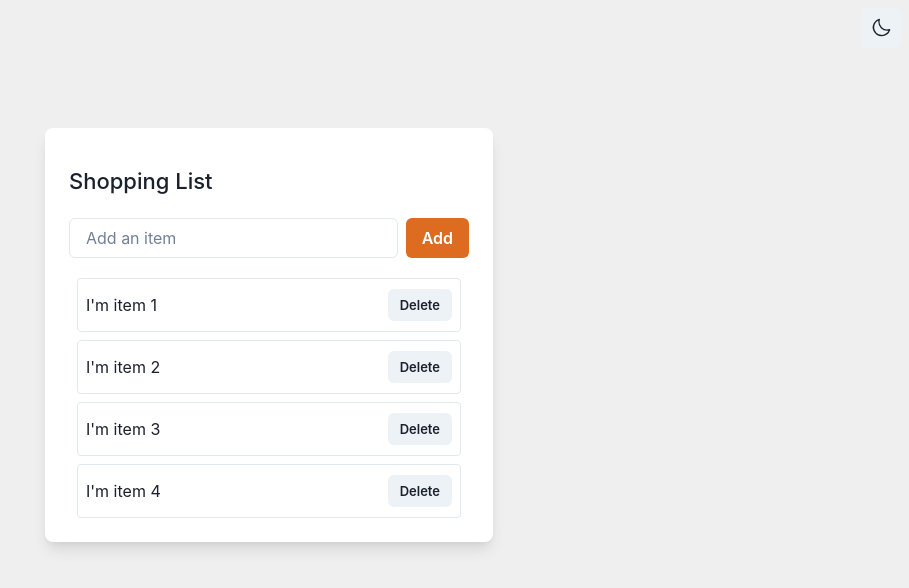
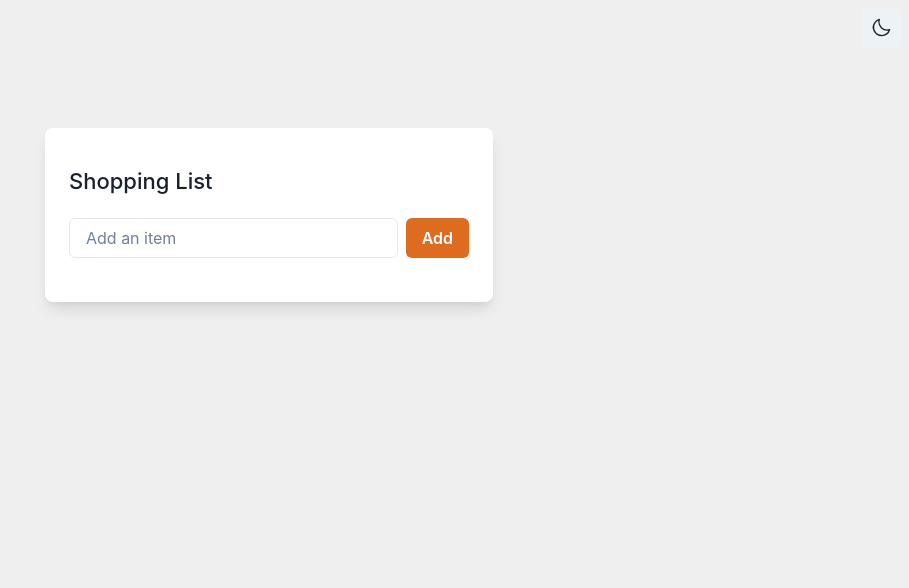
Before and after one commit to manuelbento19/chakramotion, a React (Vite) app: page / in a window 1280 px wide. Shown: the top 588 px of the page, without its empty margins (371-1280 px from the left). Built offline with nearby package versions, Linux system fonts and the light colour scheme.

Commit message:
feat: Add and remove item

```diff
--- a/src/App.tsx
+++ b/src/App.tsx
@@ -1,28 +1,53 @@
 import { Box, Button, Flex, Heading, IconButton, Input, ListItem, Stack, Text, UnorderedList, useColorMode, useColorModeValue } from "@chakra-ui/react"
 import {Sun,Moon} from '@phosphor-icons/react';
+import { useState } from "react";
+
+type Item = {
+  id: string;
+  name: string;
+}
 
 function App() {
   const {colorMode,toggleColorMode} = useColorMode();
   const containerForm = useColorModeValue("ButtonFace","#2b2b2b");
   const bgForm = useColorModeValue("white","#333333");
+  const [items,setItems] = useState<Item[]>([]);
+
+  const addItem = (name:string) => {
+    const id = crypto.randomUUID();
+    setItems(prev=>[...prev,{id,name}]);
+  }
+  const removeItem = (id:string) => {
+    setItems(prev=>prev.filter(item=>item.id!==id))
+  }
+
+  const onSubmit = (e:React.FormEvent<HTMLFormElement> & {target:HTMLInputElement[]}) => {
+    e.preventDefault();
+    const [input] = e.target;
+
+    if(!input.value)
+    return input.focus();
+    addItem(input.value);
+    input.value = "";
+  }
 
   return (
     <Flex bg={containerForm} h={"100vh"} position={"relative"}>
       <IconButton aria-label="theme-switcher" onClick={toggleColorMode} position={"fixed"} top={2} right={2} icon={colorMode=="light" ? <Moon size={22}/> :<Sun size={22}/>}/>
       <Stack spacing={3} w={"100%"} maxW={"md"} h={"fit-content"} bg={bgForm} mx={"auto"} mt={"10%"} px={6} py={4} rounded={8} boxShadow={"lg"}>
-        <form action="">
+        <form onSubmit={onSubmit}>
           <Heading size={"lg"} my={6} fontSize={22} fontWeight={"500"}>Shopping List</Heading>
           <Flex gap={2}>
             <Input flex={1} placeholder='Add an item' />
-            <Button colorScheme="orange" fontSize={"1rem"}>Add</Button>
+            <Button type="submit" colorScheme="orange" fontSize={"1rem"}>Add</Button>
           </Flex>
         </form>
         <Box maxH={300} overflow={"auto"}>
           <UnorderedList styleType={"none"} m={0} display={"flex"} flexDirection={'column'} gap={2} px={2} py={2}>
-            {Array.from({length: 4}).map((_,index)=>(
-              <ListItem key={index} border={"1px"} borderColor={"gray.200"} display={"flex"} alignItems={"center"} px={2} py={2.5} rounded={4}>
-                <Text flex={1}>I'm item {index+1}</Text>
-                <Button colorScheme="gray" size={"sm"} fontSize={13}>Delete</Button>
+            {items.map(item=>(
+              <ListItem key={item.id} border={"1px"} borderColor={"gray.200"} display={"flex"} alignItems={"center"} px={2} py={2.5} rounded={4}>
+                <Text flex={1}>{item.name}</Text>
+                <Button onClick={()=>removeItem(item.id)} colorScheme="gray" size={"sm"} fontSize={13}>Delete</Button>
               </ListItem>
             ))}
           </UnorderedList>
```
